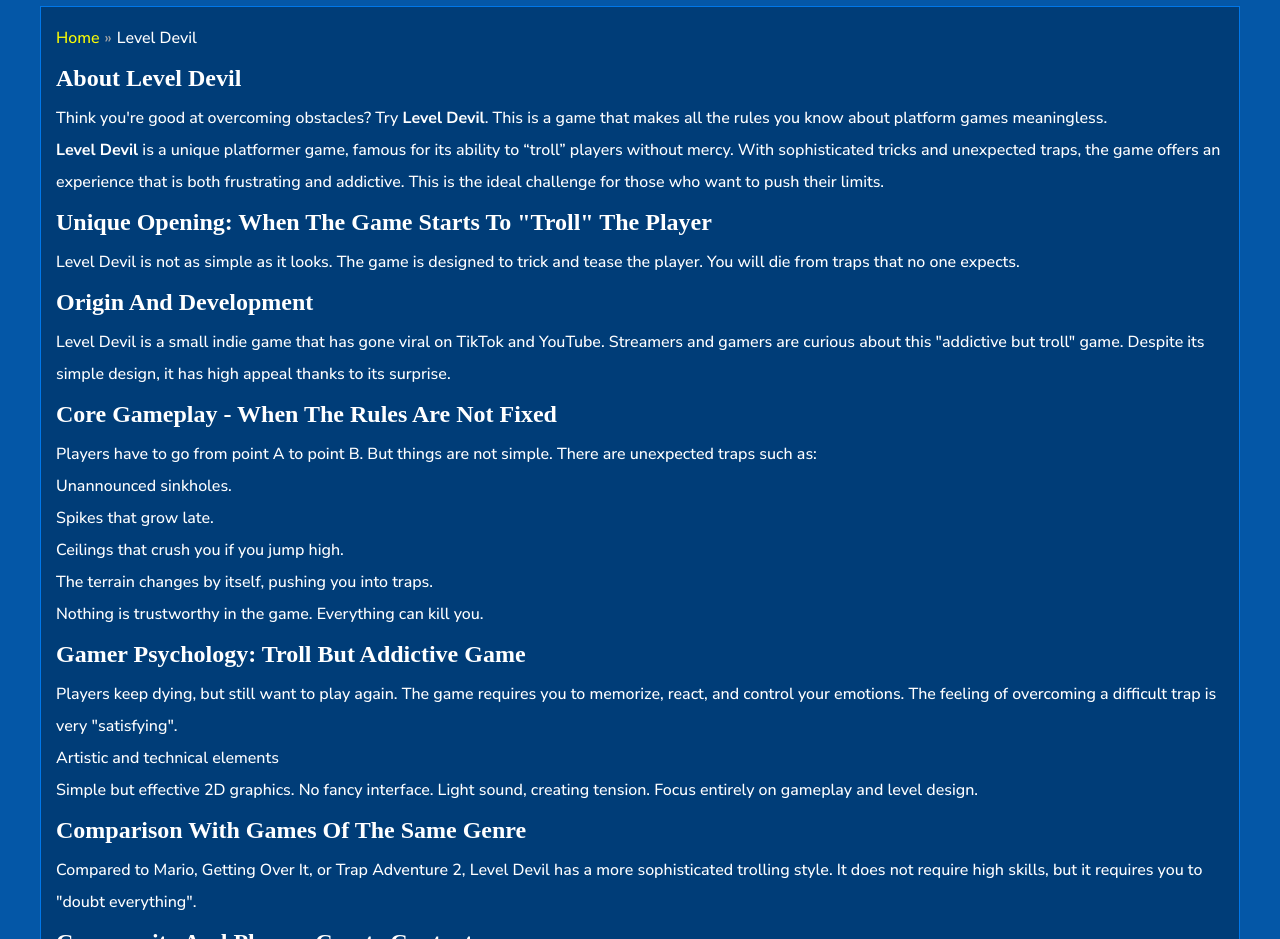
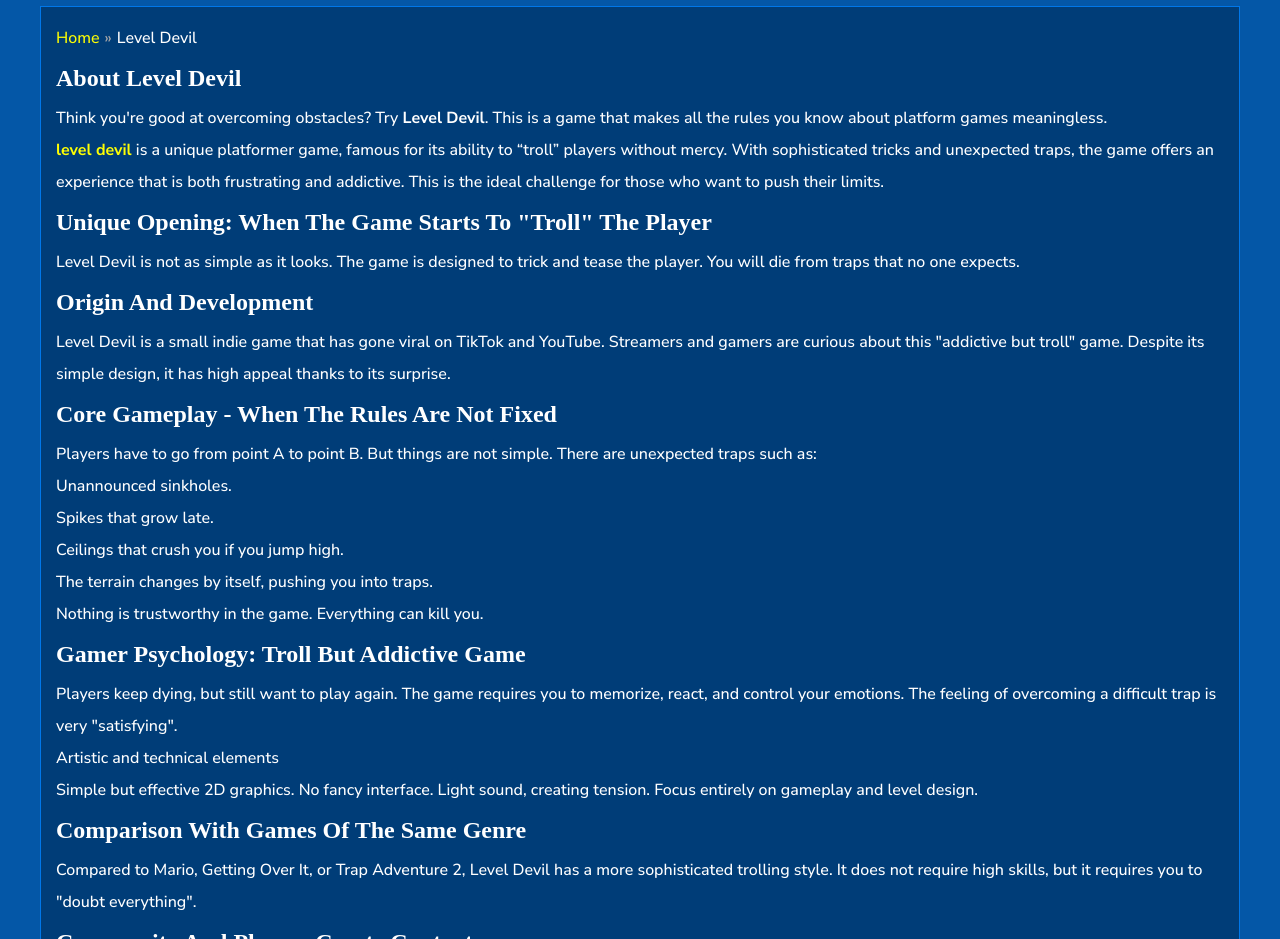
Before and after one commit to leveldevil76/leveldevil76.github.io, a plain HTML site: page index.html in a window 1280 px wide. Shown: the part 920-1859 px from the top of the page. Drawn offline with Linux system fonts and the light colour scheme.

Commit message:
Update index.html

```diff
--- a/index.html
+++ b/index.html
@@ -198,7 +198,7 @@
                         </div>
                         <div class="text-area--content">
                             <h2>About Level Devil</h2><p>Think you're good at overcoming obstacles? Try <strong>Level Devil</strong>. This is a game that makes all the rules you know about platform games meaningless.</p>
-<p><strong>Level Devil</strong> is a unique platformer game, famous for its ability to &ldquo;troll&rdquo; players without mercy. With sophisticated tricks and unexpected traps, the game offers an experience that is both frustrating and addictive. This is the ideal challenge for those who want to push their limits.</p>
+<p><strong><a href="https://leveldevilnotatrollgame.io/">level devil</a></strong> is a unique platformer game, famous for its ability to &ldquo;troll&rdquo; players without mercy. With sophisticated tricks and unexpected traps, the game offers an experience that is both frustrating and addictive. This is the ideal challenge for those who want to push their limits.</p>
 <h2>Unique opening: When the game starts to "troll" the player</h2>
 <p>Level Devil is not as simple as it looks. The game is designed to trick and tease the player. You will die from traps that no one expects.</p>
 <h2>Origin and development</h2>
```
